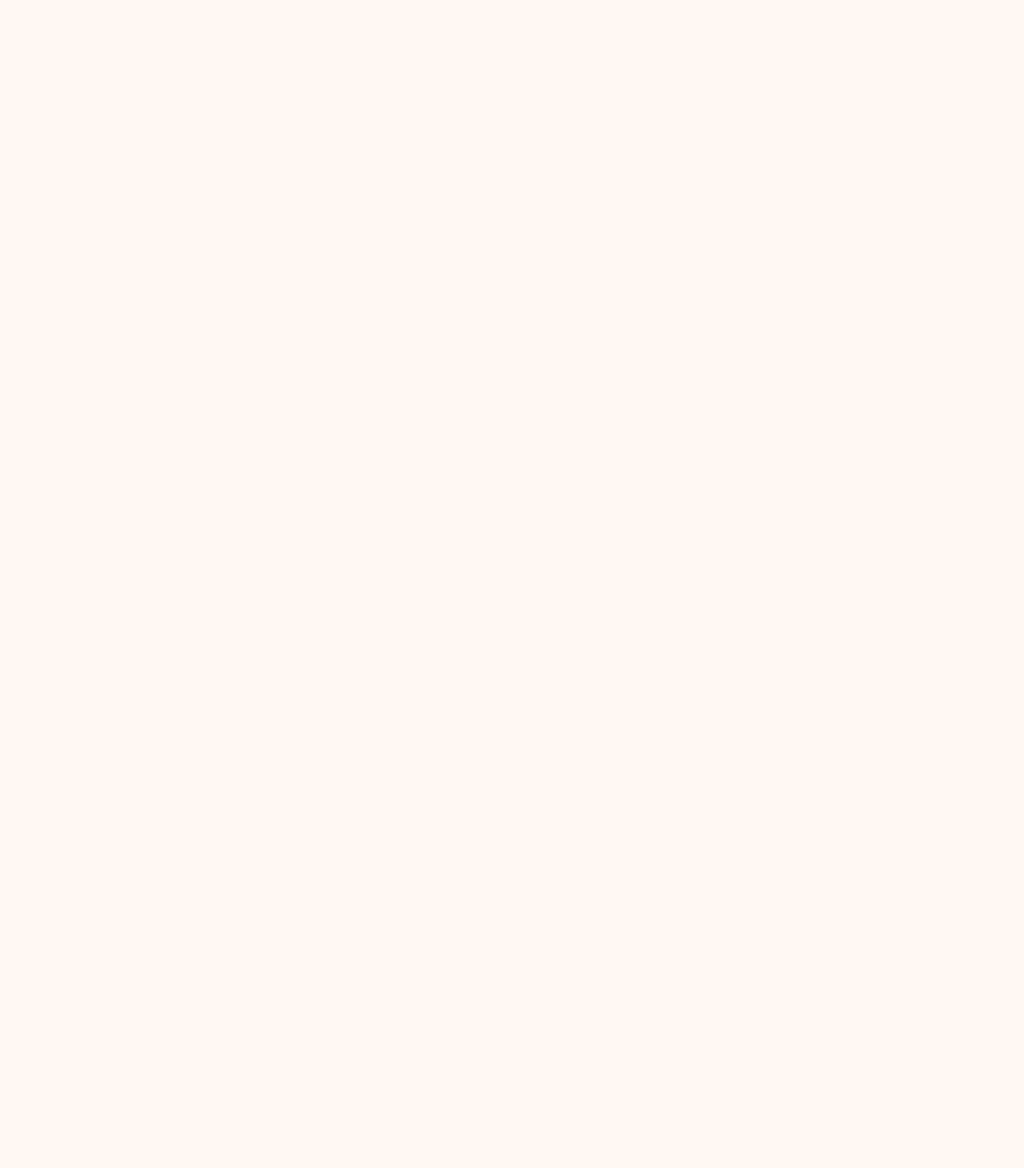
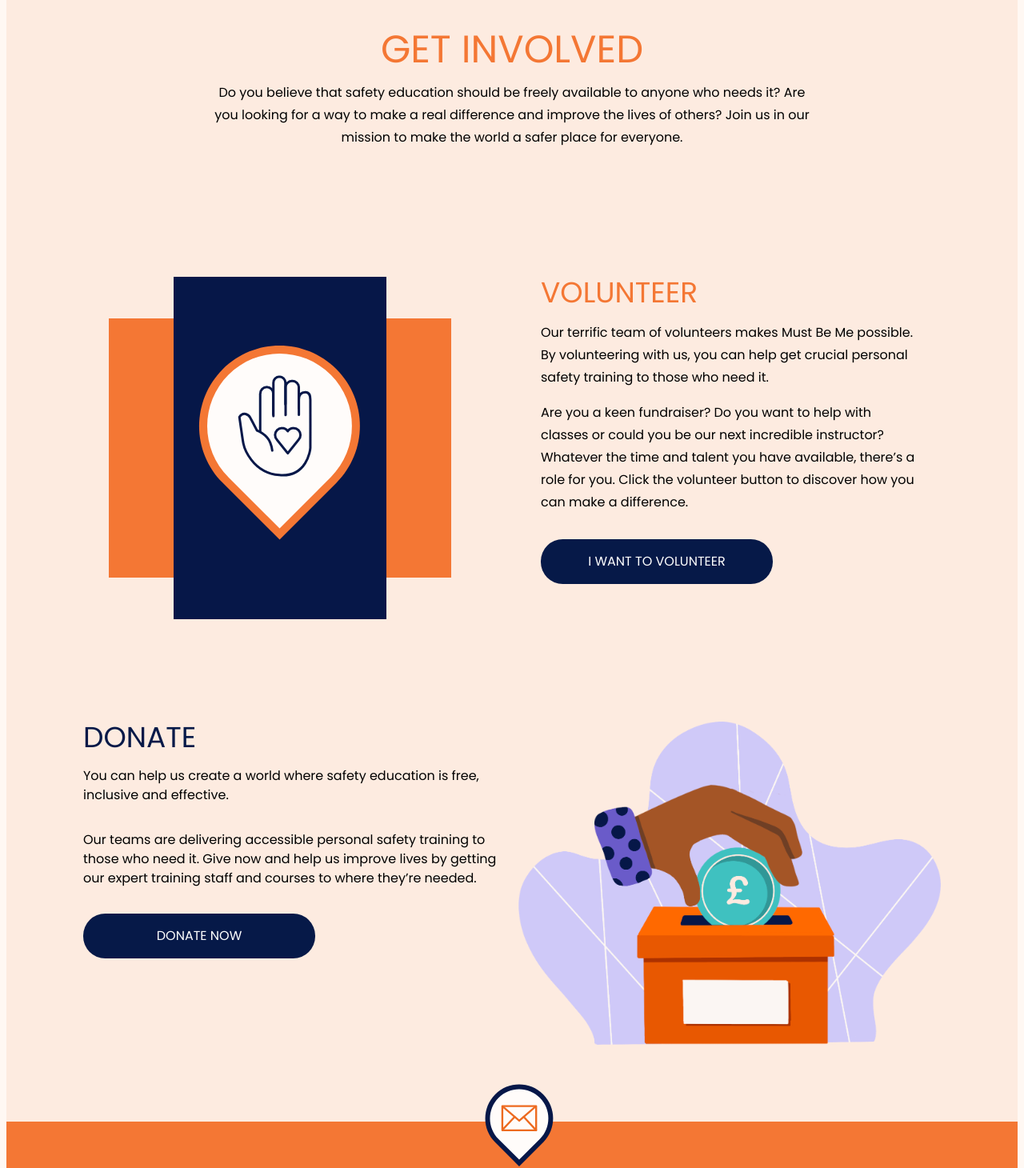
Before and after one commit to lucasdmmc/must-be-me, a React (Vite) app: page /get-involved in a window 1280 px wide. Before the commit this address had no page. Shown: the part 557-2017 px from the top of the page at 80% size. Before the commit the page ends 800 px from the top, so only its background shows below. Built offline with nearby package versions, Linux system fonts and the light colour scheme.

Commit message:
Adding get-involved page

```diff
--- a/src/components/BlueButton.tsx
+++ b/src/components/BlueButton.tsx
@@ -14,7 +14,7 @@ export const BlueButton = ({
 		mt-8 flex items-center
 		justify-center min-w-[290px] max-w-[290px]
 		uppercase text-white cursor-pointer transition
-		duration-300 hover:bg-blue-900 bg-darkBlue p-5 rounded-[27.5px]"
+		duration-300 hover:bg-blue-900 bg-darkBlue p-4 rounded-[27.5px]"
     >
       {label}
     </button>
--- /dev/null
+++ b/src/pages/GetInvolved.tsx
@@ -0,0 +1,63 @@
+import getInvolvedIntroImage from "../assets/images/intro-getinvolved.png"
+import volunteerImage from "../assets/images/volunteer.png"
+import donateImage from "../assets/images/donate.png"
+import { BlueButton } from "../components/BlueButton"
+
+export const GetInvolved = () => {
+
+	return(
+		<div>
+			<div className="flex justify-center">
+				<img src={getInvolvedIntroImage} alt="" style={{width: 600}} />
+			</div>
+			<div className="flex flex-col bg-lightBrown">
+
+				<div className="text-center px-64 pt-10 pb-20">
+					<h1 className="text-5xl text-orange100">GET INVOLVED</h1>
+					<p className="pt-4 leading-7">
+						Do you believe that safety education should be freely available to
+						anyone who needs it? Are you looking for a way to make a real difference
+						and improve the lives of others? Join us in our mission to make the
+						world a safer place for everyone.
+					</p>
+				</div>
+
+				<div className="flex justify-center px-32 gap-28 py-20">
+					<img src={volunteerImage} alt="" style={{width: 428}} />
+					<div>
+						<h1 className="text-4xl text-orange100">VOLUNTEER</h1>
+						<p className="py-4 leading-7">
+							Our terrific team of volunteers makes Must Be Me possible.
+							By volunteering with us, you can help get crucial personal
+							safety training to those who need it.
+						</p>
+						<p className="leading-7">
+							Are you a keen fundraiser? Do you want to help with classes
+							or could you be our next incredible instructor? Whatever the
+							time and talent you have available, there’s a role for you.
+							Click the volunteer button to discover how you can make a difference.
+						</p>
+						<BlueButton label="I WANT TO VOLUNTEER" />
+					</div>
+				</div>
+
+				<div className="flex px-24 pb-24 pt-12">
+					<div>
+						<h1 className="text-darkBlue text-4xl">DONATE</h1>
+						<p className="py-4">
+							You can help us create a world where safety education is free, inclusive and effective.
+						</p>
+						<p className="pt-4">
+							Our teams are delivering accessible personal safety training to those who need it.
+							Give now and help us improve lives by getting our expert training staff and courses
+							to where they’re needed.
+						</p>
+						<BlueButton label="DONATE NOW" />
+					</div>
+					<img src={donateImage} alt="" style={{width: 528}} />
+				</div>
+
+			</div>
+		</div>
+	)
+}
--- a/src/routes/app.routes.tsx
+++ b/src/routes/app.routes.tsx
@@ -5,6 +5,7 @@ import { WhoWeAre } from '../pages/WhoWeAre'
 import { ContactUs } from '../pages/ContactUs'
 import { DefaultLayout } from '../DefaultLayout'
 import { OurClasses } from '../pages/OurClasses'
+import { GetInvolved } from '../pages/GetInvolved'
 
 export const AppRoutes = () => {
   return (
@@ -15,6 +16,7 @@ export const AppRoutes = () => {
         <Route path="/who-we-are" element={<WhoWeAre />} />
         <Route path="/our-classes" element={<OurClasses />} />
         <Route path="/contact-us" element={<ContactUs />} />
+        <Route path="/get-involved" element={<GetInvolved/>} />
       </Route>
     </Routes>
   )
```
Also changed, not shown: src/assets/images/volunteer.png (added).
